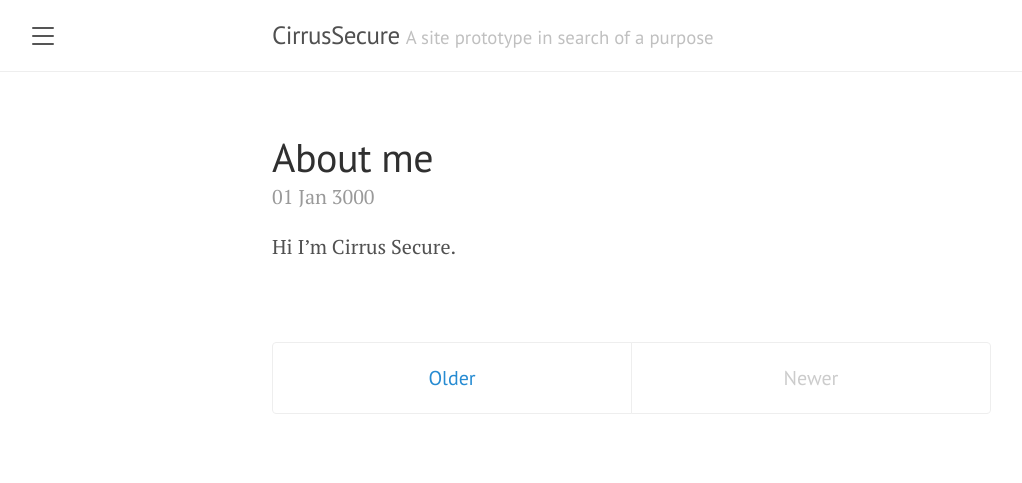
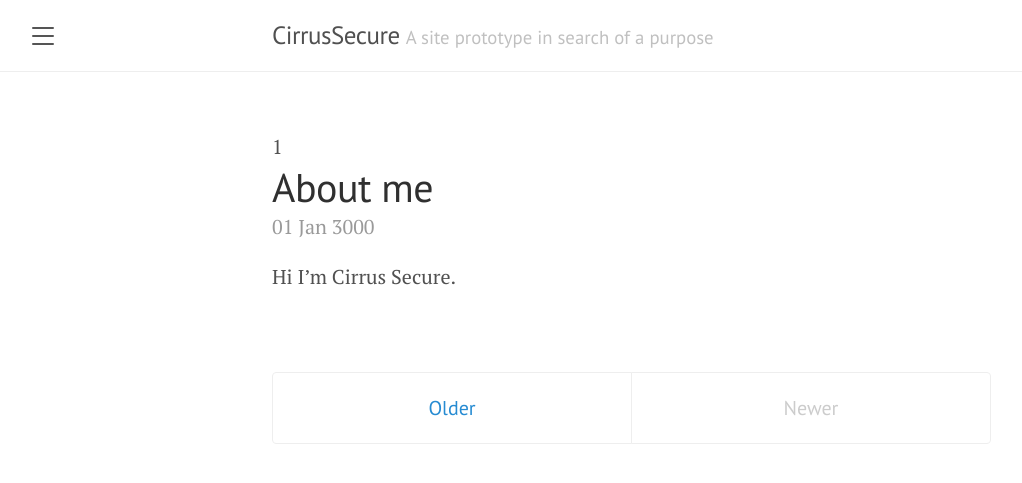
Before and after one commit to cirrussecure/lanyon-archive, a Jekyll site: the page built from index.html, in a window 1280 px wide. Shown: the top 483 px of the page, without its empty margins (8-1030 px from the left). Built offline with Jekyll 4.4.1, drawn with Linux system fonts in a browser that asks for light colours; the list of posts is cut into pages by our own code.

Commit message:
Update index.html
  {{ paginator.page }}

```diff
--- a/index.html
+++ b/index.html
@@ -4,6 +4,7 @@ title: Home
 ---
 
 <div class="posts">
+  {{ paginator.page }}
   {% for post in paginator.posts %}
   <div class="post">
     <h1 class="post-title">
```
